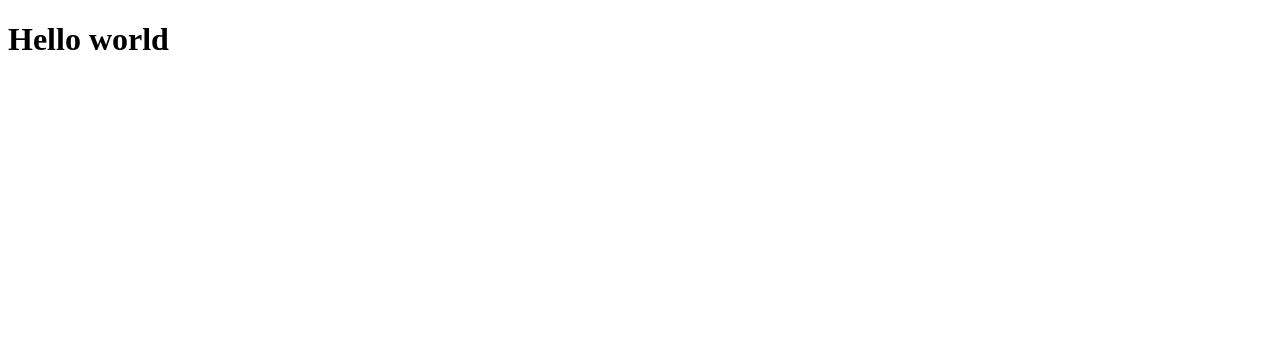
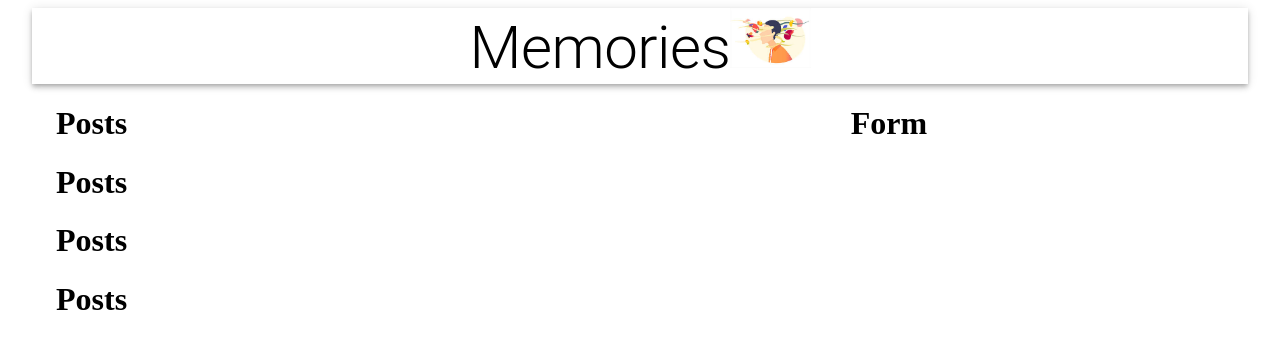
Before and after one commit to haydar-99/Mern-proj-Memories, a React (Create React App) app in the folder client/: page / in a window 1280 px wide. Shown: the top 348 px of the page. Built offline with nearby package versions, Linux system fonts and the light colour scheme.

Commit message:
craeted folders in clientside...posts and forms

```diff
--- a/client/package.json
+++ b/client/package.json
@@ -3,6 +3,7 @@
   "version": "0.1.0",
   "private": true,
   "dependencies": {
+    "@material-ui/core": "^4.12.3",
     "@testing-library/jest-dom": "^5.16.1",
     "@testing-library/react": "^11.2.7",
     "@testing-library/user-event": "^12.8.3",
--- a/client/src/App.js
+++ b/client/src/App.js
@@ -1,14 +1,34 @@
 import React from 'react';
+import {Container,AppBar, Typography, Grow, Grid} from "@material-ui/core";
+import { red } from '@material-ui/core/colors';
+import memories from "./images/images.jpg"
+import Posts from "./components/Posts/Posts.js"
+import Form from "./components/Form/Form.js"
 
 
 const App = ()=>{
     return (
 
-        <div>
-                <h1>Hello world </h1>
+        <Container
+            maxWidth = "lg">
+            <AppBar position='static' color="inherit">
+                <Typography variant="h2" align='center' >
+                    Memories
+                    <img src={memories} alt="memoris" height={60}/>
+                </Typography>
+            </AppBar>
+            <Grow in >
+                <Container>
+                    <Grid container justify="space-between" alignItems='stretch' spacing={3}>
+                        <Grid item xs={12} sm={7}> <Posts> </Posts></Grid>
+                        <Grid item xs={12} sm={4}> <Form> </Form></Grid>
+                    </Grid>
+                </Container>
+            </Grow>
 
-        </div>
 
+
+        </Container>
 
 
 
--- /dev/null
+++ b/client/src/components/Form/Form.js
@@ -0,0 +1,16 @@
+import React from 'react';
+
+
+const Form = () =>{
+    return(
+        <h1>Form</h1>
+
+
+
+
+
+
+    );
+}
+
+export default Form;
--- /dev/null
+++ b/client/src/components/Posts/Post/Post.js
@@ -0,0 +1,13 @@
+import React from 'react';
+
+
+const Post = () =>{
+    return(
+        <h1>Posts</h1>
+
+
+
+    );
+}
+
+export default Post;
--- /dev/null
+++ b/client/src/components/Posts/Posts.js
@@ -0,0 +1,26 @@
+import React from 'react';
+import Post from './Post/Post';
+
+
+const Posts = () =>{
+    return(
+        <>
+            <h1>Posts</h1>
+            <Post></Post>
+            <Post></Post>
+            <Post></Post>
+
+
+
+        </>
+
+
+
+
+
+
+
+    );
+}
+
+export default Posts;
```
Also changed, not shown: client/src/components/Form/Style.js (added), client/src/components/Posts/Post/Style.js (added), client/src/components/Posts/Style.js (added), client/src/images/images.jpg (added), 1 other file (tests, documents, lock files or other folders).
